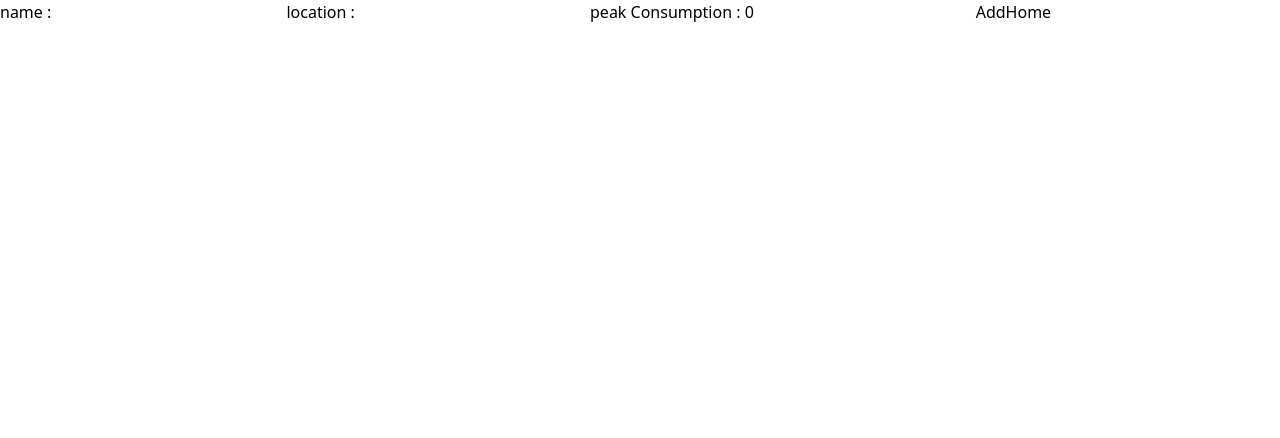
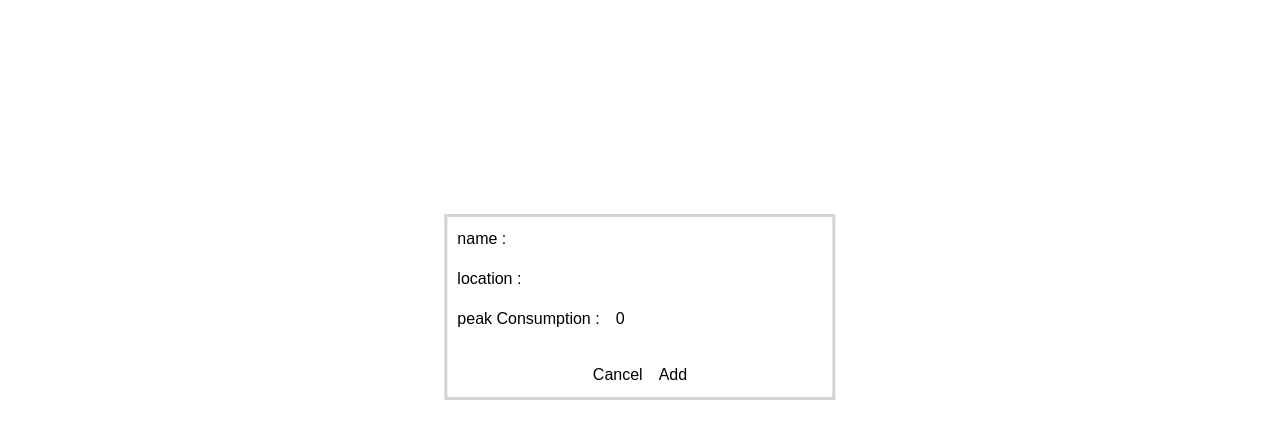
Before and after one commit to dennis1357qwq/CO2_Web-App, a React (Vite) app in the folder client/: page /newCenter in a window 1280 px wide. Shown: the top 438 px of the page. Built offline with nearby package versions, Linux system fonts and the light colour scheme.

Commit message:
add generic styling

```diff
--- a/client/src/App.css
+++ b/client/src/App.css
@@ -0,0 +1,131 @@
+#root {
+  font-family: sans-serif;
+}
+
+.Overview {
+  display: grid;
+  justify-content: center;
+  top: 50%;
+  left: 50%;
+  transform: translate(-50%, -100%);
+  position: fixed;
+  text-align: center;
+  gap: 1rem;
+}
+
+#AddButton {
+  border: 0.1rem solid darkgray;
+  border-radius: 10%;
+  width: 30px;
+  height: 30px;
+}
+
+.Center-wrapper {
+  display: flex;
+  justify-content: center;
+  align-items: center;
+}
+
+.Center {
+  display: grid;
+  align-items: center;
+  justify-content: center;
+  gap: 1.5rem;
+  top: 50%;
+  left: 50%;
+  transform: translate(-50%, -100%);
+  position: fixed;
+}
+
+.Center-data-list {
+  /* background-color: violet; */
+  display: grid;
+  text-align: center;
+  gap: 0.5rem;
+}
+
+.Center-data-list li {
+  /* background-color: yellow; */
+  list-style-type: none;
+}
+
+.Center-buttons {
+  /* background-color: aqua; */
+  display: flex;
+  gap: 1rem;
+  align-items: center;
+  justify-content: center;
+}
+
+.Home-Link {
+  /* background-color: yellowgreen; */
+  display: flex;
+  align-items: center;
+  justify-content: center;
+}
+
+.Edit-form {
+  display: flex;
+  gap: 1rem;
+  /* background-color: blanchedalmond; */
+}
+
+.Edit-form-labels {
+  display: grid;
+  gap: 1rem;
+}
+
+.Edit-form-inputs {
+  display: grid;
+  gap: 1rem;
+}
+
+.Button-Message-row {
+  display: flex;
+  /* background-color: red; */
+  gap: 4rem;
+}
+
+.Button-row {
+  display: flex;
+  gap: 0.5em;
+  /* background-color: blue; */
+  position: relative;
+  width: min-content;
+}
+
+.EditCenter-wrapper {
+  display: grid;
+  gap: 1rem;
+}
+
+#NoChangesLabel {
+  color: red;
+}
+
+.AddCenter-wrapper {
+  display: grid;
+  gap: 2em;
+  top: 50%;
+  left: 50%;
+  transform: translate(-50%, -100%);
+  position: fixed;
+  border: lightgrey solid;
+  padding: 10px;
+}
+
+#AddSubmitButton {
+  width: min-content;
+  /* background-color: green; */
+}
+
+#AddNavLink {
+  /* background-color: red; */
+  text-align: center;
+}
+
+.InputLastLine {
+  display: flex;
+  gap: 1rem;
+  justify-content: center;
+}
--- a/client/src/components/AddCenterForm.tsx
+++ b/client/src/components/AddCenterForm.tsx
@@ -26,28 +26,40 @@ export function AddCenterForm() {
   return (
     <>
       <div>
-        <form onSubmit={handleSubmit}>
+        <form className="AddCenter-wrapper" onSubmit={handleSubmit}>
+          <div className="Edit-form">
+            <div className="Edit-form-labels">
               <label>name : </label>
+              <label>location : </label>
+              <label>peak Consumption : </label>
+            </div>
+            <div className="Edit-form-inputs">
               <input
                 type="text"
                 value={CenterName}
                 onChange={(e) => setName(e.target.value)}
               ></input>
-          <label>location : </label>
               <input
                 type="text"
                 value={CenterLocation}
                 onChange={(e) => setCenterLocation(e.target.value)}
               ></input>
-          <label>peak Consumption : </label>
+
               <input
                 type="number"
                 value={CenterPeakConsumption}
                 onChange={(e) => setCenterPeakConsumption(+e.target.value)}
               ></input>
-
-          <button type="submit">Add</button>
-          <NavLink to="/dashboard">Home</NavLink>
+            </div>
+          </div>
+          <div className="InputLastLine">
+            <NavLink id="AddNavLink" to="/dashboard">
+              <button>Cancel</button>
+            </NavLink>
+            <button id="AddSubmitButton" type="submit">
+              Add
+            </button>
+          </div>
         </form>
       </div>
     </>
--- a/client/src/components/Center.tsx
+++ b/client/src/components/Center.tsx
@@ -32,13 +32,15 @@ export function Center() {
   }, []);
 
   return (
-    <>
-      <div>
+    <div className="Center-wrapper">
+      <div className="Center">
+        <div className="Center-data-list">
           <li>Name: {backendCenter.name}</li>
           <li>Ort: {backendCenter.location}</li>
           <li>peak-Verbrauch: {backendCenter.peak_consumption}</li>
         </div>
 
+        <div className="Center-buttons">
           <EditCenter
             id={backendCenter.center_id}
             name={backendCenter.name}
@@ -46,8 +48,12 @@ export function Center() {
             peakCons={backendCenter.peak_consumption}
           />
           <DeleteButton id={backendCenter.center_id} path={path} />
-      <NavLink to="/dashboard">Home</NavLink>
-    </>
+        </div>
+        <NavLink className={"Home-Link"} to="/dashboard">
+          Home
+        </NavLink>
+      </div>
+    </div>
   );
 }
 
--- a/client/src/components/EditCenter.tsx
+++ b/client/src/components/EditCenter.tsx
@@ -67,33 +67,49 @@ export function EditCenter(props: {
   return (
     <>
       <button onClick={handleClickOpenEditor}>Edit</button>
-      <dialog id="dialog">
-        <form>
+
+      <dialog className="Dialog-wrap" id="dialog">
+        <div className="EditCenter-wrapper">
+          <form className="Edit-form">
+            <div className="Edit-form-labels">
+              <label>name: </label>
+              <label>location: </label>
+              <label>peak Consumption: </label>
+            </div>
+            <div className="Edit-form-inputs">
               <input
                 type="text"
                 value={CenterName}
                 placeholder={props.name}
                 onChange={(e) => setCenterName(e.target.value)}
               ></input>
-          <label>location : </label>
               <input
                 type="text"
                 value={CenterLocation}
                 placeholder={props.location}
                 onChange={(e) => setCenterLocation(e.target.value)}
               ></input>
-          <label>peak Consumption : </label>
               <input
                 type="text"
                 value={CenterPeakConsumption}
                 placeholder={`${props.peakCons}`}
                 onChange={(e) => checkAndSetPeakCons(e.target.value)}
               ></input>
+            </div>
           </form>
 
+          <div className="Button-Message-row">
+            <div className="Button-row">
               <button onClick={testfunc}>Edit</button>
               <button onClick={handleClickCloseEditor}>cancel</button>
-        {NoChangesError ? <label>no changes</label> : ""}
+            </div>
+            {NoChangesError ? (
+              <label id="NoChangesLabel">No changes made!</label>
+            ) : (
+              ""
+            )}
+          </div>
+        </div>
       </dialog>
     </>
   );
--- a/client/src/components/Overview.tsx
+++ b/client/src/components/Overview.tsx
@@ -3,9 +3,11 @@ import CenterList from "./CenterList";
 
 export const Overview: any = () => {
   return (
-    <div>
+    <div className="Overview">
       <CenterList />
-      <NavLink to="/newCenter">+</NavLink>
+      <NavLink to="/newCenter">
+        <button id="AddButton">+</button>
+      </NavLink>
     </div>
   );
 };
```
Lines whose indentation alone changed are shown as unchanged.
